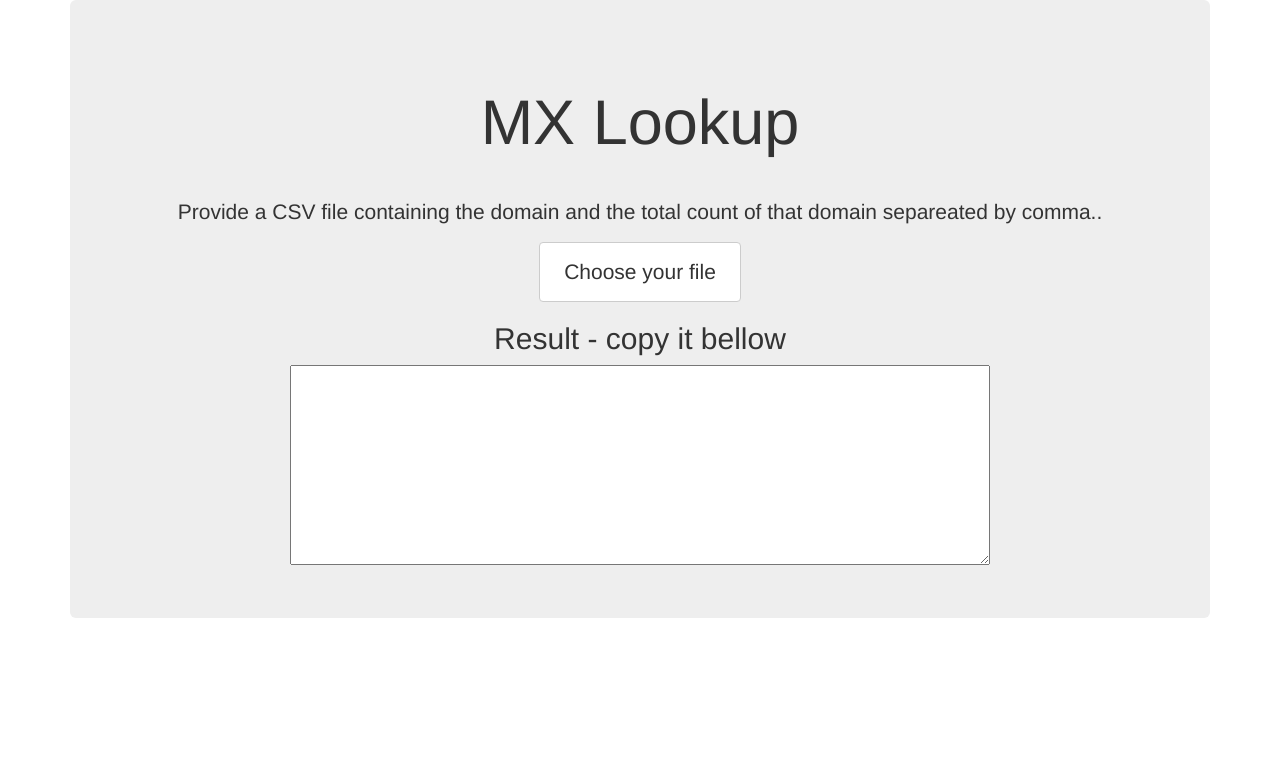
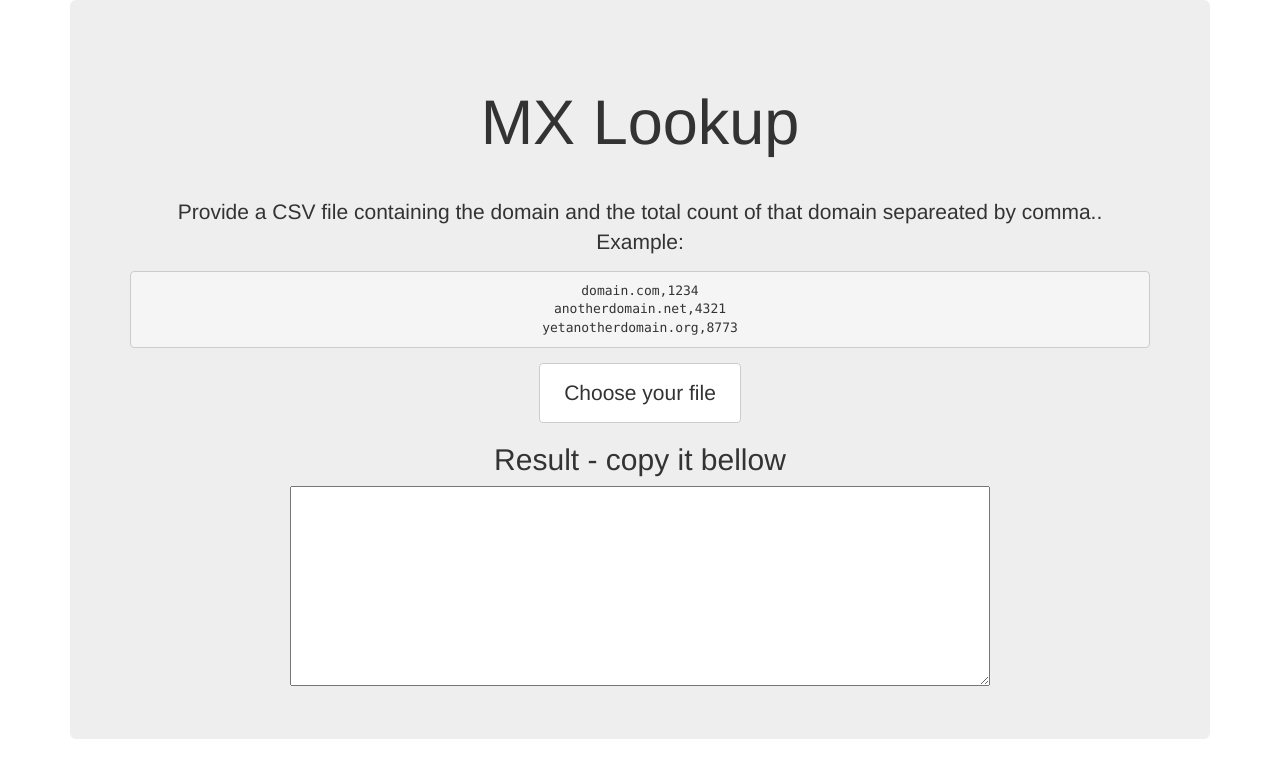
Before and after one commit to rafaelfpviana/mxlookup, a PHP site: page / in a window 1280 px wide. Shown: the top 778 px of the page. Run offline with PHP 8.4, Linux system fonts and the light colour scheme; some libraries are stand-ins or nearby versions.

Commit message:
added csv format example

```diff
--- a/index.php
+++ b/index.php
@@ -38,7 +38,11 @@
                 <h1>MX Lookup</h1>
             </div>
             <div id="progressbar"></div>
-            <p class="lead">Provide a CSV file containing the domain and the total count of that domain separeated by comma..</p>
+            <p class="lead">Provide a CSV file containing the domain and the total count of that domain separeated by comma..<br />Example:<br />
+<pre>domain.com,1234
+anotherdomain.net,4321
+yetanotherdomain.org,8773</pre></p>
+
             <div class="form-group">
               <input type="file" id="csvfile" name="csvfile" data-filename-placement="inside" title="Choose your file" />
             </div>
```
